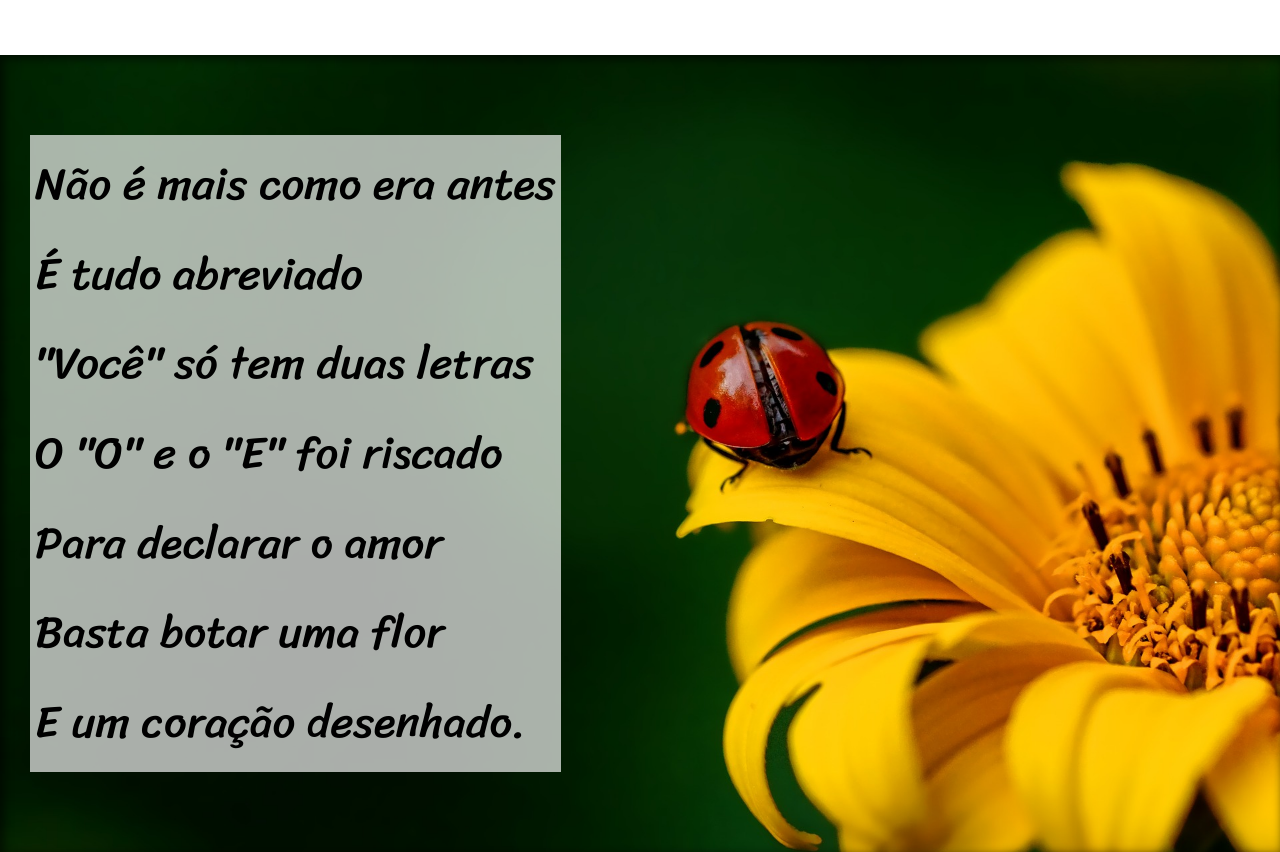
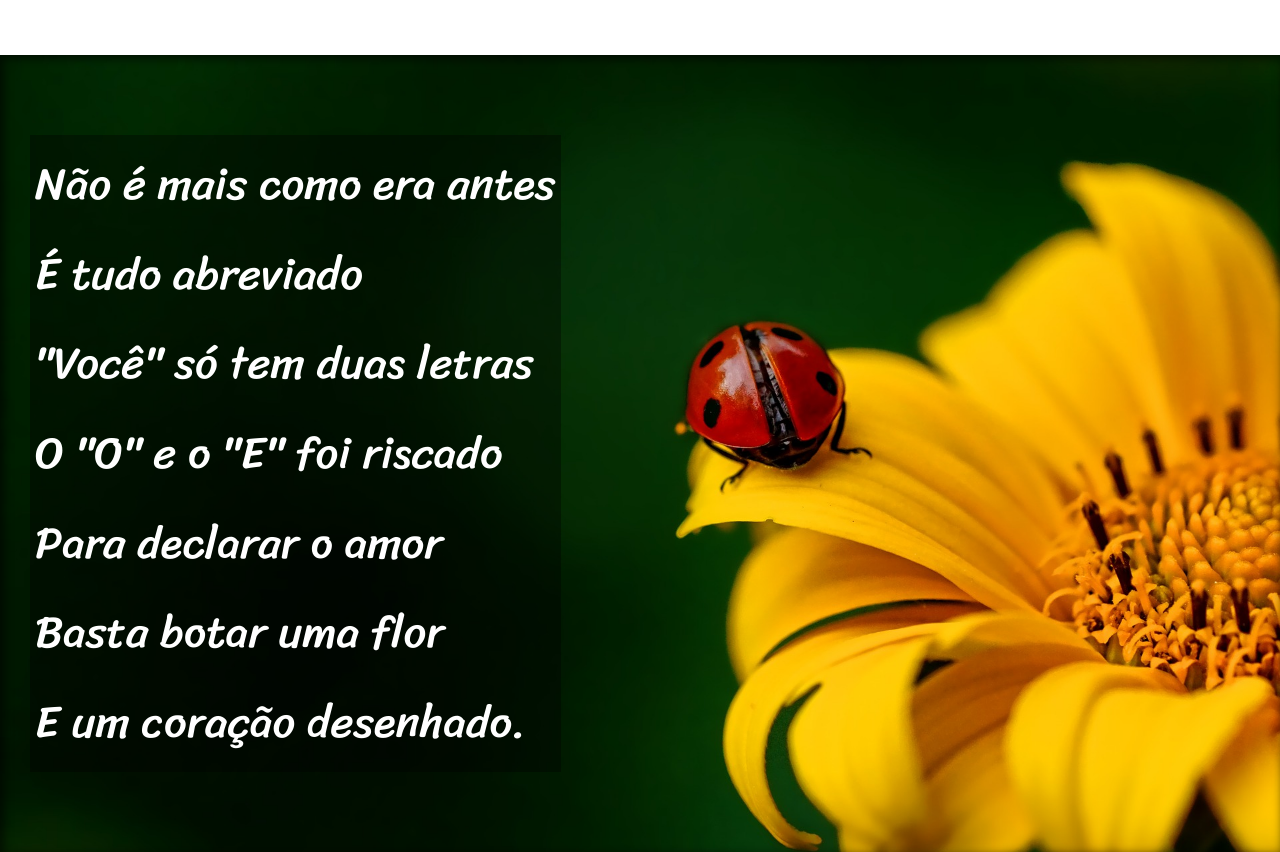
Before and after one commit to GalaxyHells/html-css, a plain HTML site: page desafios/d012 - cordel moderno/index.html in a window 1280 px wide. Shown: the part 1080-1932 px from the top of the page. Drawn offline with Linux system fonts and the light colour scheme.

Commit message:
Update style.css

```diff
--- a/desafios/d012 - cordel moderno/style.css
+++ b/desafios/d012 - cordel moderno/style.css
@@ -102,11 +102,13 @@ section p {
 }
 
 section#b p, #d p {
-    background-color: rgba(255, 255, 255, 0.666);
+    background-color: rgba(0, 0, 0, 0.366);
 
     padding: 5px;
 
     width: fit-content;
+
+    color: white;
 }
 
 footer {
```
